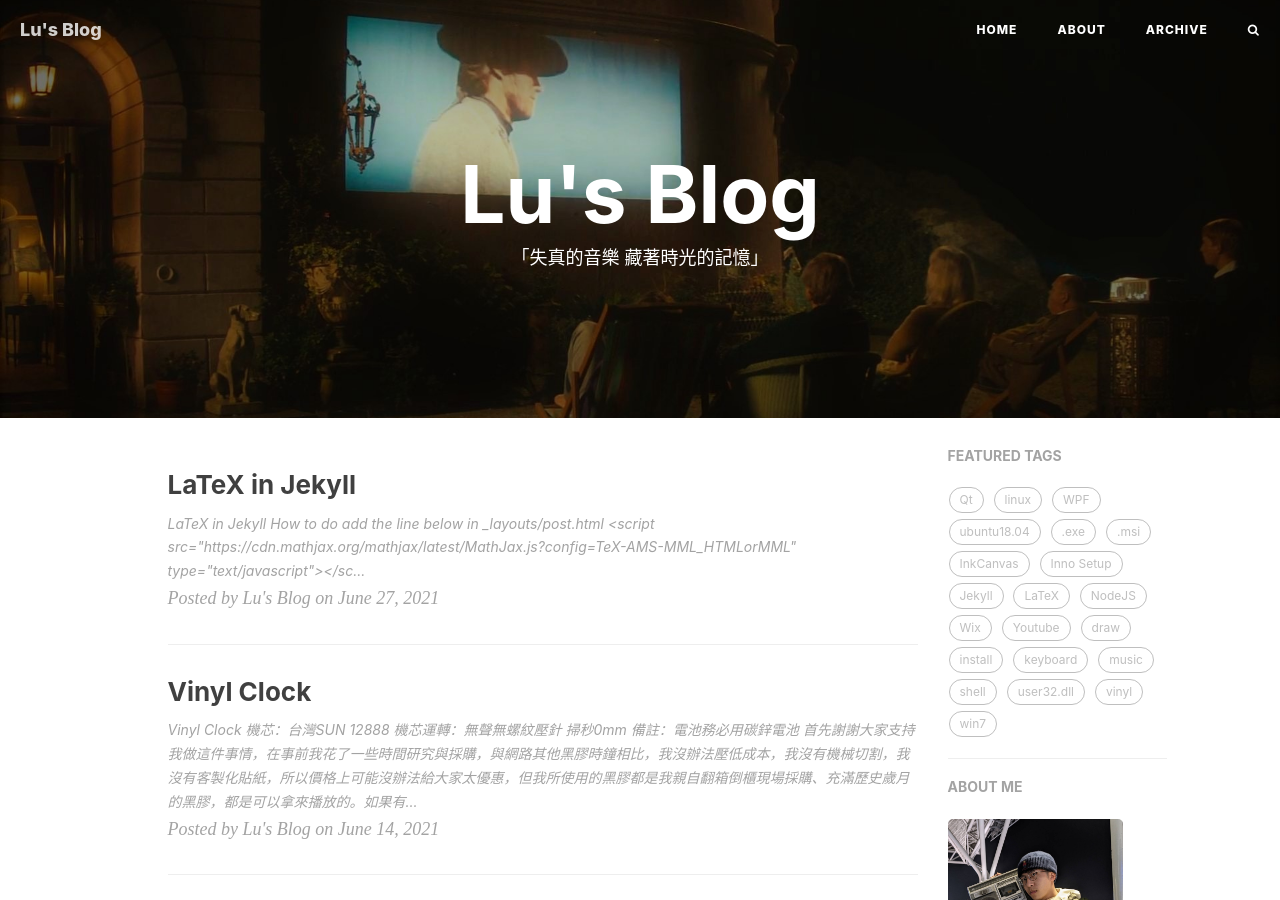
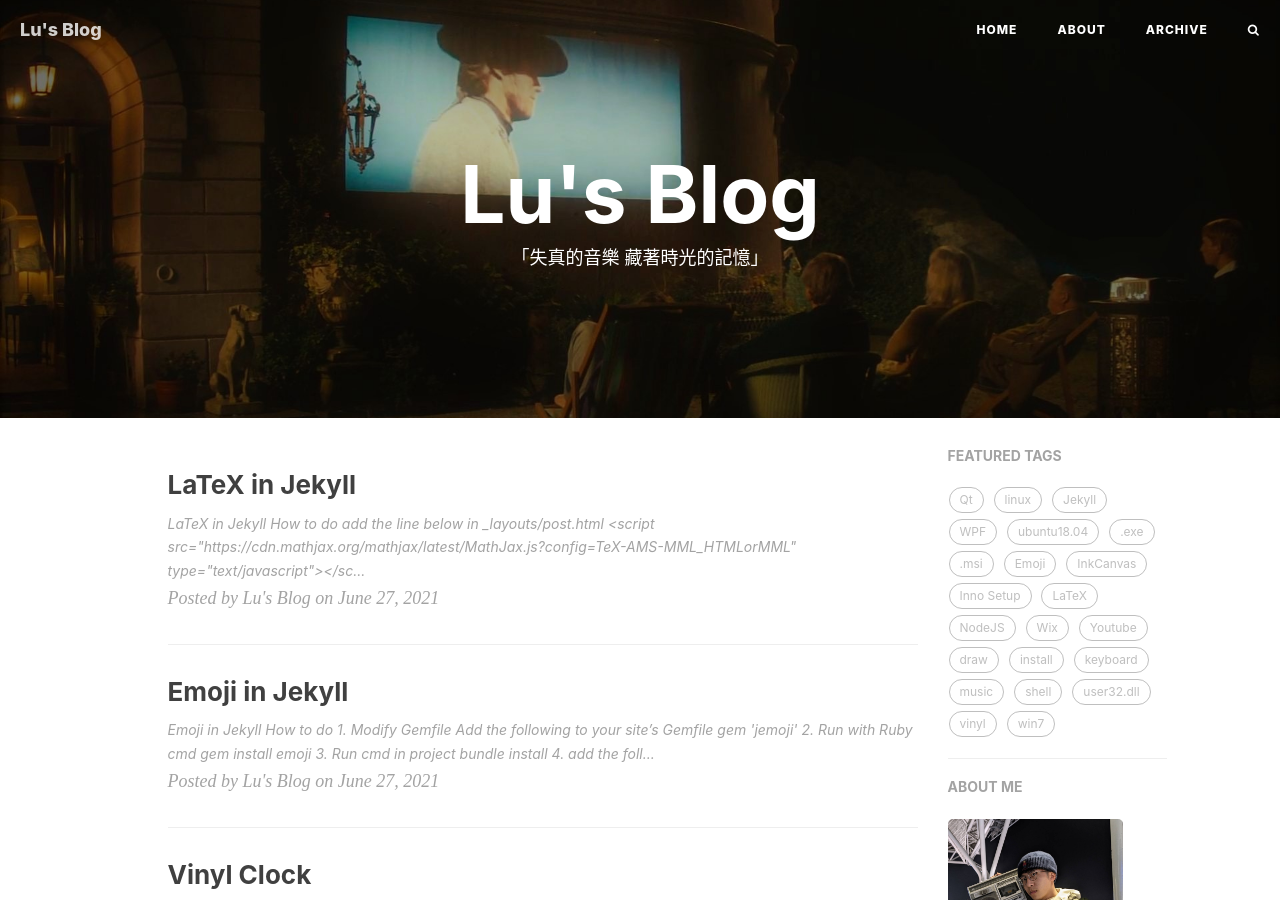
Before and after one commit to channing333/channing333.github.io, a Jekyll site: the page built from index.html, in a window 1280 px wide and 900 px high. Built offline with Jekyll 4.4.1, drawn with Linux system fonts in a browser that asks for light colours; nearby versions of some CDN libraries; the list of posts is cut into pages by our own code; comment, search, counter and statistics services are not loaded; some of the changed text lies outside the part shown.

Commit message:
20210627

````diff
--- a/_config.yml
+++ b/_config.yml
@@ -54,10 +54,10 @@ kramdown:
     block:
       line_numbers: true
       start_line: 1
-  math_engine: mathjax #20210625
 
-# 20210625 LateX數學公式 在markdown顯示
-mathjax: true
+#20210627 channing emoji
+#plugins:
+ # - jemoji
 
 # Disqus settings
 disqus_username: channing333
--- /dev/null
+++ b/_posts/2021-06-27-Emoji in Jekyll.md
@@ -0,0 +1,43 @@
+---
+layout: post
+title: "Emoji in Jekyll"
+categories: "blog"
+header-img: "img/bg.jpg"
+tags:
+    - Emoji
+    - Jekyll
+---
+
+# Emoji in Jekyll
+
+## [How to do](https://github.com/jekyll/jemoji)
+
+### 1. Modify Gemfile
+Add the following to your site's Gemfile
+```javascript=+
+gem 'jemoji'
+```
+
+### 2. Run with Ruby cmd
+```javascript=+
+gem install emoji
+```
+
+### 3. Run cmd in project
+```javascript=+
+bundle install
+```
+
+### 4. add the following to your site's _config.yml
+```javascript=+
+plugins:
+  - jemoji
+```
+
+### 5. See the results
+```javascript=+
+bundle exec jekyll serve
+```
+
+### Example
+:smile_cat: :money_mouth_face: :robot:
````
